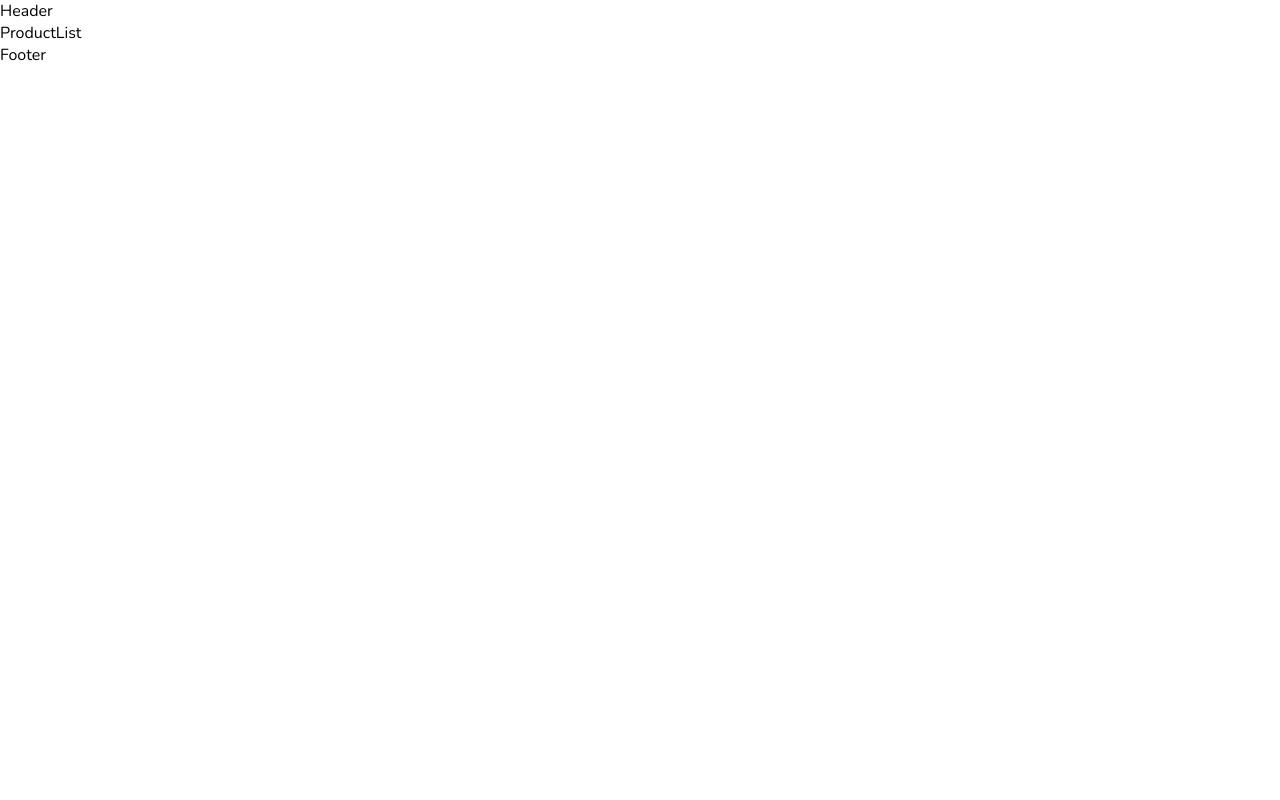
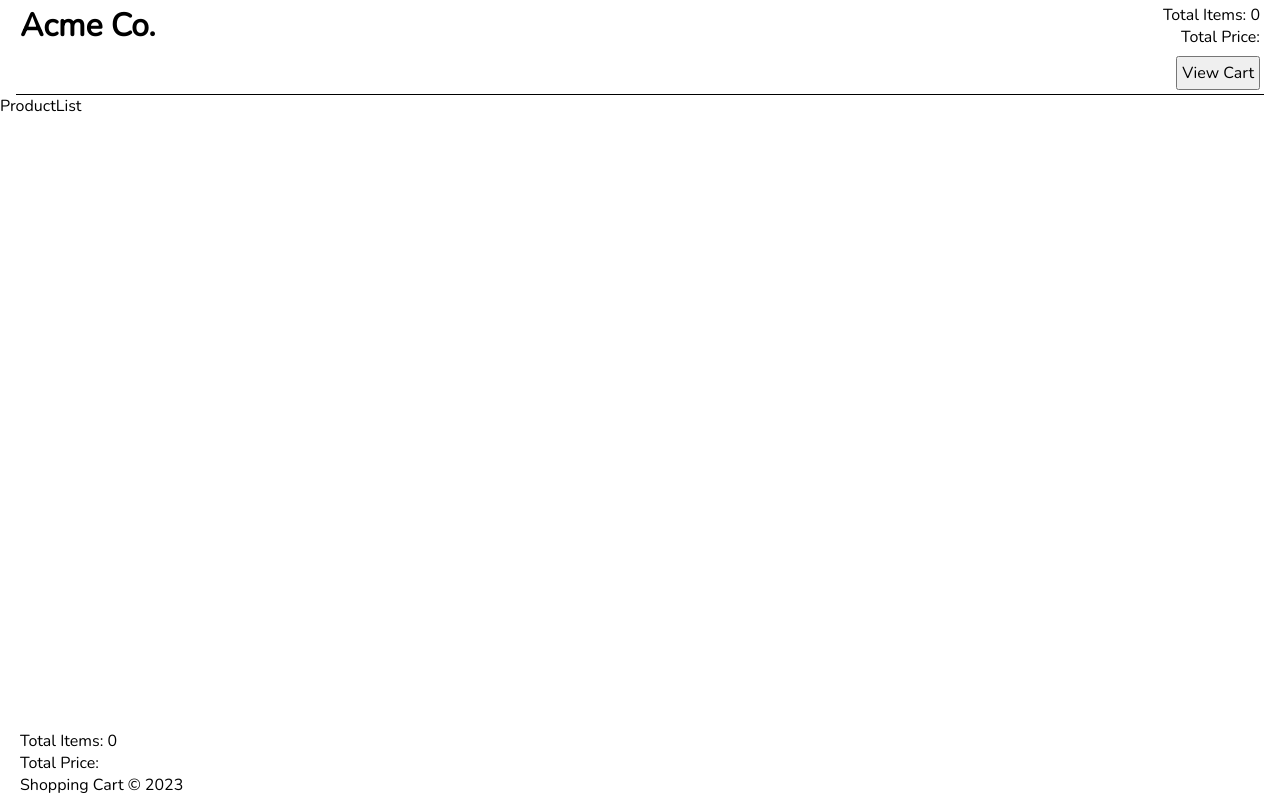
Before and after one commit to JarekCh/typescript_basket, a React (Vite) app: page / in a window 1280 px wide. Built offline with nearby package versions, Linux system fonts and the light colour scheme.

Commit message:
add custom hook useCart add logic in Header and Footer edit Nav

```diff
--- a/src/components/Footer.tsx
+++ b/src/components/Footer.tsx
@@ -1,5 +1,26 @@
-const Footer = () => {
-  return <div>Footer</div>;
+import useCart from '../hooks/useCart';
+
+type PropsType = {
+  viewCart: boolean;
 };
 
+const Footer = ({ viewCart }: PropsType) => {
+  const { totalItems, totalPrice } = useCart();
+
+  const year: number = new Date().getFullYear();
+
+  const pageContent = viewCart ? (
+    <p>Shopping Cart &copy; {year}</p>
+  ) : (
+    <>
+      <p>Total Items: {totalItems}</p>
+      <p>Total Price: {totalPrice}</p>
+      <p>Shopping Cart &copy; {year}</p>
+    </>
+  );
+
+  const content = <footer className='footer'>{pageContent}</footer>;
+
+  return content;
+};
 export default Footer;
--- a/src/components/Header.tsx
+++ b/src/components/Header.tsx
@@ -1,21 +1,28 @@
+import Nav from './Nav';
+import useCart from '../hooks/useCart';
+
 type PropsType = {
   viewCart: boolean;
   setViewCart: React.Dispatch<React.SetStateAction<boolean>>;
 };
 
 const Header = ({ viewCart, setViewCart }: PropsType) => {
+  const { totalItems, totalPrice } = useCart();
+
   const content = (
     <header className='header'>
       <div className='header__title-bar'>
         <h1>Acme Co.</h1>
         <div className='header__price-box'>
-          <p>Total Items:</p>
-          <p>Totla Price:</p>
+          <p>Total Items: {totalItems}</p>
+          <p>Total Price: {totalPrice}</p>
         </div>
       </div>
+      <Nav viewCart={viewCart} setViewCart={setViewCart} />
     </header>
   );
-  return <div>Header</div>;
+
+  return content;
 };
 
 export default Header;
--- a/src/components/Nav.tsx
+++ b/src/components/Nav.tsx
@@ -11,6 +11,7 @@
   );
 
   const content = <nav className='nav'>{button}</nav>;
+
   return content;
 };
 
--- /dev/null
+++ b/src/hooks/useCart.tsx
@@ -0,0 +1,9 @@
+import { useContext } from 'react';
+import CartContext from '../context/CartProvider';
+import { UseCartContextType } from '../context/CartProvider';
+
+const useCart = (): UseCartContextType => {
+  return useContext(CartContext);
+};
+
+export default useCart;
```
